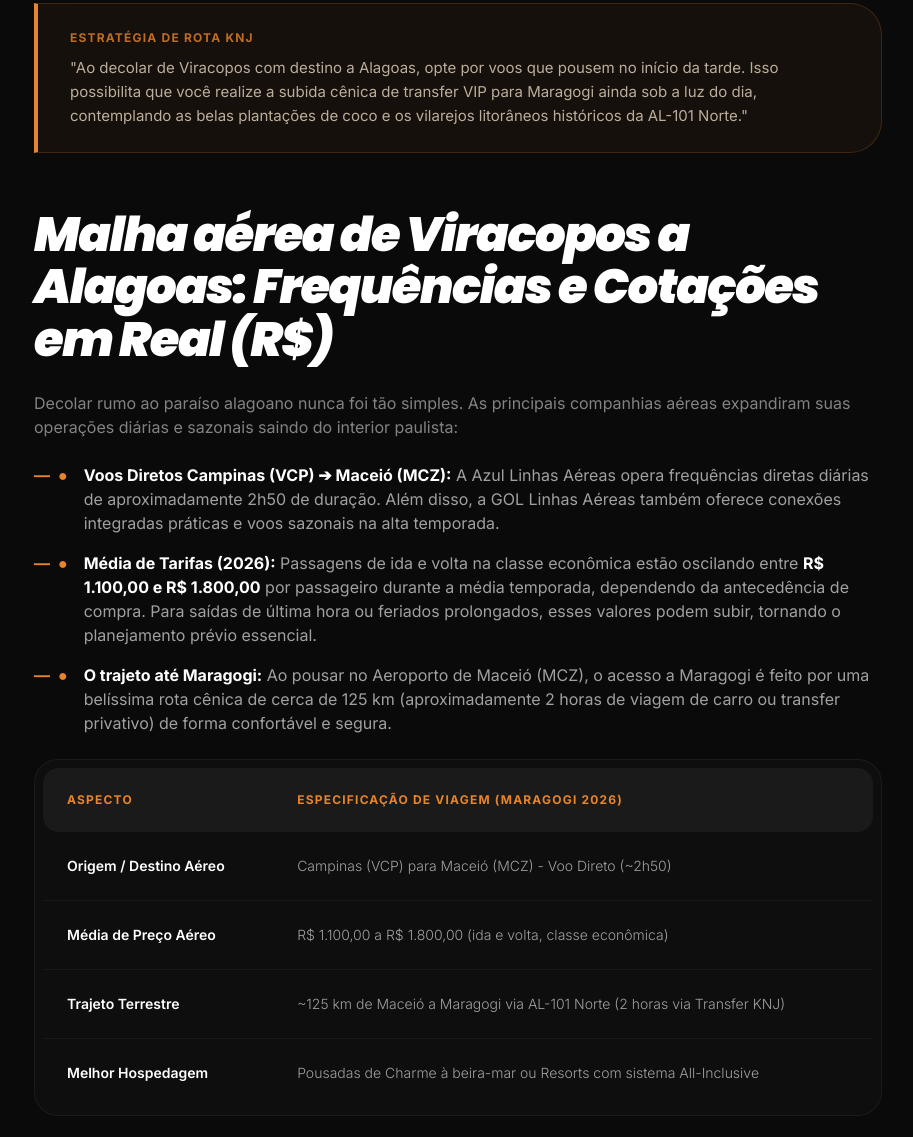
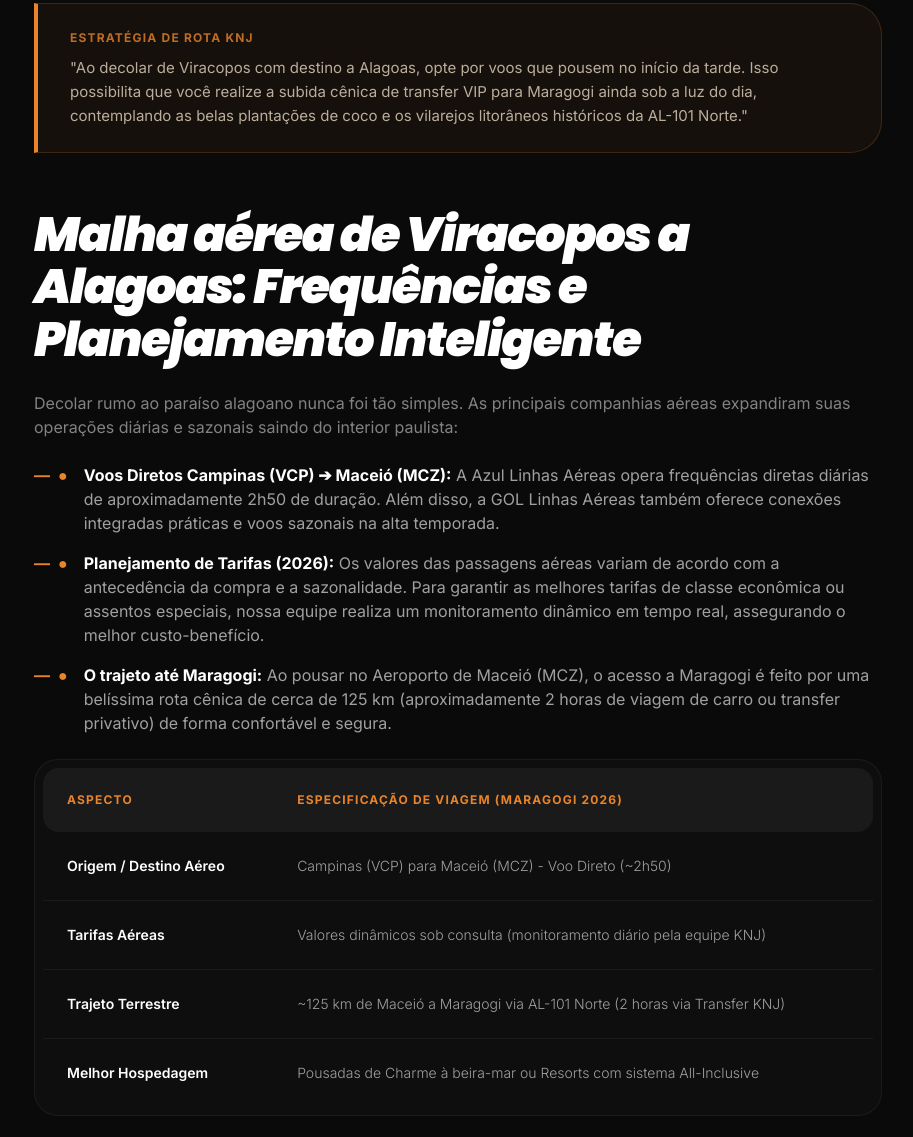
Before and after one commit to brunocorreagomes-ops/KNJABRIL2, a website: page blog/caribe-brasileiro-viracopos-maragogi-2026/index.html in a window 1280 px wide. Shown: the part 1967-3104 px from the top of the page, without its empty margins (182-1095 px from the left). Drawn offline with nearby package versions, Linux system fonts and the light colour scheme.

Commit message:
refactor(blog): update content wording for better clarity
Refine article titles and headings to emphasize planning strategy over specific pricing, improving the professional tone of the Maragogi travel guide.

```diff
--- a/blog/caribe-brasileiro-viracopos-maragogi-2026/index.html
+++ b/blog/caribe-brasileiro-viracopos-maragogi-2026/index.html
@@ -161,7 +161,7 @@
                     </p>
                 </div>
 
-                <h2 class="text-2xl md:text-3xl font-display font-bold text-white mt-12 mb-6">Malha aérea de Viracopos a Alagoas: Frequências e Cotações em Real (R$)</h2>
+                <h2 class="text-2xl md:text-3xl font-display font-bold text-white mt-12 mb-6">Malha aérea de Viracopos a Alagoas: Frequências e Planejamento Inteligente</h2>
 
                 <p>Decolar rumo ao paraíso alagoano nunca foi tão simples. As principais companhias aéreas expandiram suas operações diárias e sazonais saindo do interior paulista:</p>
 
@@ -172,7 +172,7 @@
                     </li>
                     <li class="flex gap-4">
                         <span class="text-primary font-bold">●</span>
-                        <span><strong class="text-white">Média de Tarifas (2026):</strong> Passagens de ida e volta na classe econômica estão oscilando entre <strong class="text-white">R$ 1.100,00 e R$ 1.800,00</strong> por passageiro durante a média temporada, dependendo da antecedência de compra. Para saídas de última hora ou feriados prolongados, esses valores podem subir, tornando o planejamento prévio essencial.</span>
+                        <span><strong class="text-white">Planejamento de Tarifas (2026):</strong> Os valores das passagens aéreas variam de acordo com a antecedência da compra e a sazonalidade. Para garantir as melhores tarifas de classe econômica ou assentos especiais, nossa equipe realiza um monitoramento dinâmico em tempo real, assegurando o melhor custo-benefício.</span>
                     </li>
                     <li class="flex gap-4">
                         <span class="text-primary font-bold">●</span>
@@ -194,8 +194,8 @@
                                 <td class="p-4 md:p-6">Campinas (VCP) para Maceió (MCZ) - Voo Direto (~2h50)</td>
                             </tr>
                             <tr>
-                                <td class="p-4 md:p-6 font-semibold text-white">Média de Preço Aéreo</td>
-                                <td class="p-4 md:p-6">R$ 1.100,00 a R$ 1.800,00 (ida e volta, classe econômica)</td>
+                                <td class="p-4 md:p-6 font-semibold text-white">Tarifas Aéreas</td>
+                                <td class="p-4 md:p-6">Valores dinâmicos sob consulta (monitoramento diário pela equipe KNJ)</td>
                             </tr>
                             <tr>
                                 <td class="p-4 md:p-6 font-semibold text-white">Trajeto Terrestre</td>
```
Also changed, not shown: blog/index.html (+3 -3 lines).
